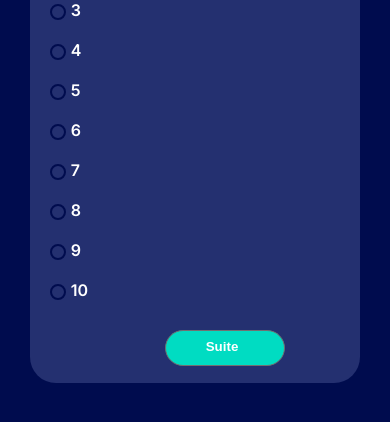
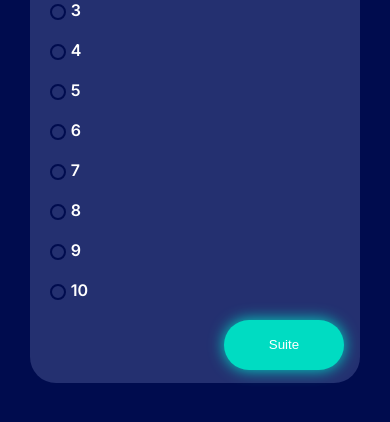
Before and after one commit to twoze/ZeroDouleur_BAP, a PHP site: page / in a window 390 px wide; the page is wider, and only the part inside the window is pictured. Shown: the part 372-794 px from the top of that part. Run offline with PHP 8.4, Linux system fonts and the light colour scheme.

Commit message:
responsive img et audio, correction du style page home

```diff
--- a/App/css/checkbox.css
+++ b/App/css/checkbox.css
@@ -71,18 +71,17 @@ input[type="radio"]+ label::before {
     border: #243070 2px solid;
 }
 button{
-  position: relative;
-  color: #ffff;
-  font-weight: bold;
-  left: 30%;
-  width: 120px;
-  height: 36px;
-  margin: 10px 0 0 28px;
-  padding: 7px 29px 9px 23px;
-  text-align: center;
-  border-radius: 20px;
-  border: solid 1px #707070;
-  background-color: #00dcc2;
+    width: 120px;
+    height: 50px;
+    position: relative;
+    left: 60%;
+    padding: 10px 40px;
+    border-radius: 25px;
+    background-color: #00dcc2;
+    border: none;
+    color: #ffffff;
+    box-shadow: 0 0 15px 0 #00dbc5;
+    transition: 0.5s ease-in;
 }
 .connexion{
     color: black;
@@ -99,8 +98,4 @@ button{
           width: 20%;
           margin: 0 auto;
       }
-      button{
-        width: 130px;
-
-      }
 }
--- a/Core/Config/config.php
+++ b/Core/Config/config.php
@@ -4,5 +4,5 @@ $dbConfig = [
     "host" => "localhost:3306",
     "dbname" => "bap",
     "dbuser" => "root",
-    "dbpass" => ""
+    "dbpass" => "root"
 ];
```
Also changed, not shown: App/css/home.css (+34 -4 lines), App/view/home/home.php (+10 -12 lines), App/img/profil.svg (renamed from App/img/Groupe 1.svg).
